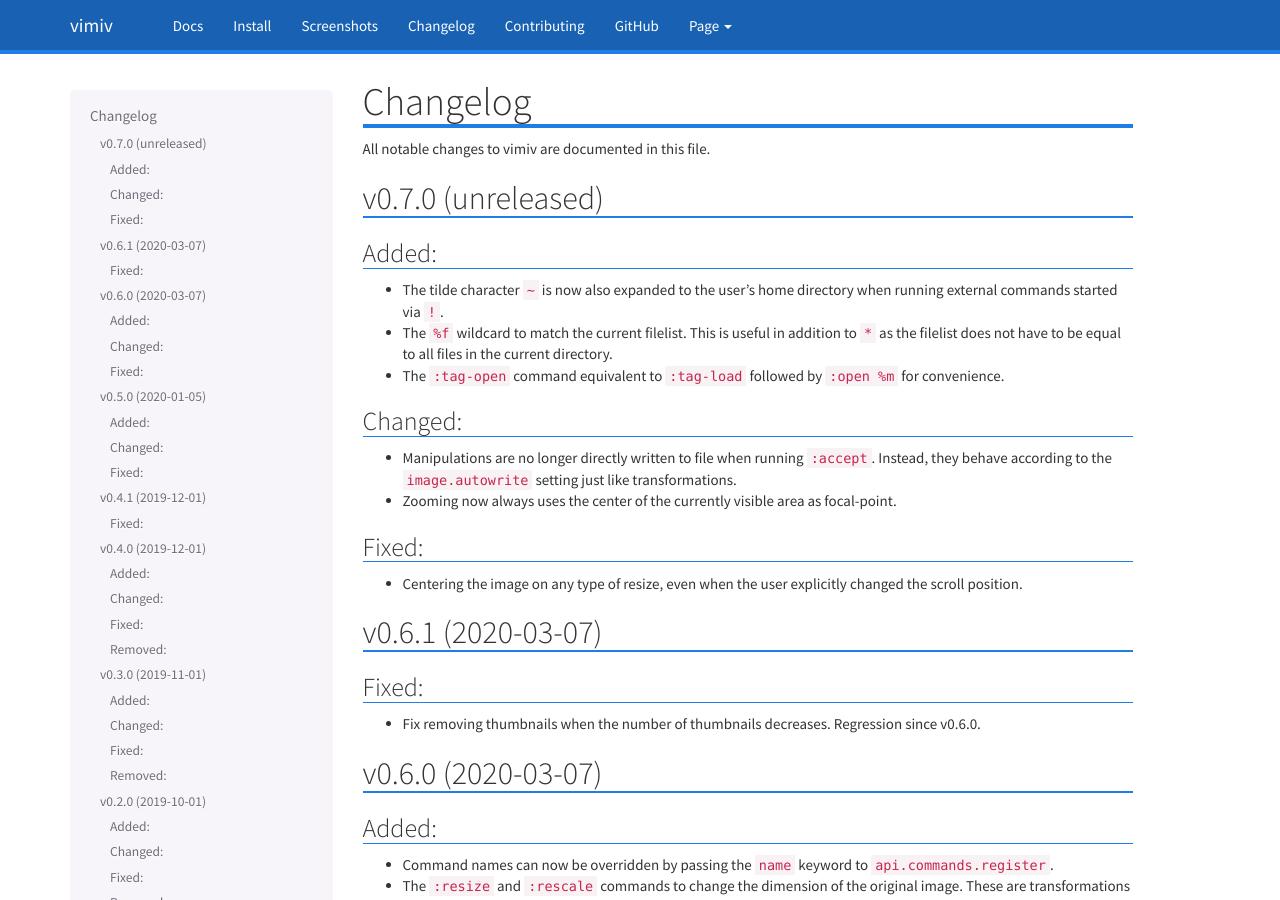
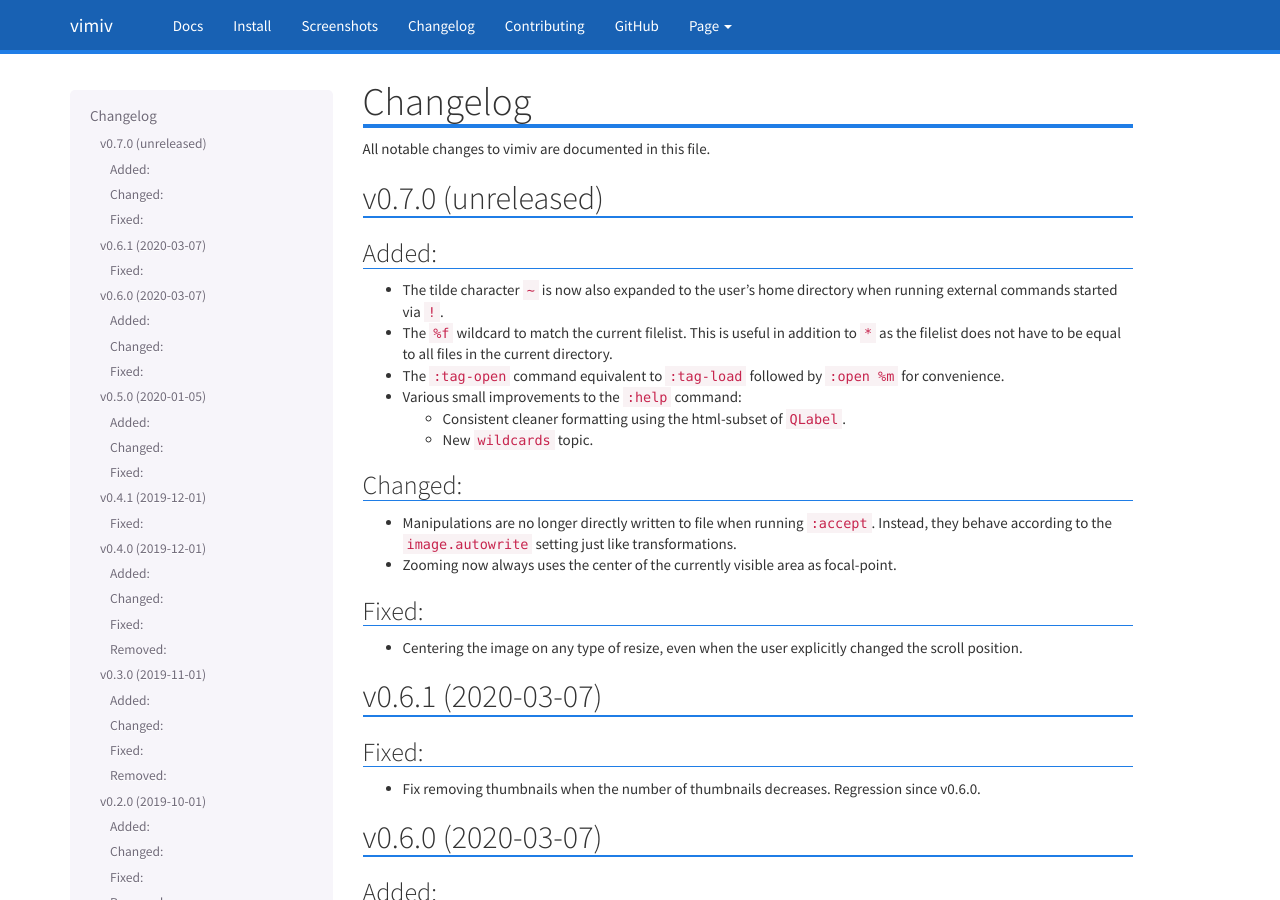
Before and after one commit to karlch/vimiv-qt, a Sphinx documentation site: the page built from docs/changelog.rst, in a window 1280 px wide and 900 px high. Built offline with Sphinx 7.4.7, drawn with Linux system fonts in a browser that asks for light colours.

Commit message:
Update changelog for :help improvements

```diff
--- a/docs/changelog.rst
+++ b/docs/changelog.rst
@@ -15,6 +15,10 @@
   as the filelist does not have to be equal to all files in the current directory.
 * The ``:tag-open`` command equivalent to ``:tag-load`` followed by ``:open %m`` for
   convenience.
+* Various small improvements to the ``:help`` command:
+
+  * Consistent cleaner formatting using the html-subset of ``QLabel``.
+  * New ``wildcards`` topic.
 
 Changed:
 ^^^^^^^^
```
